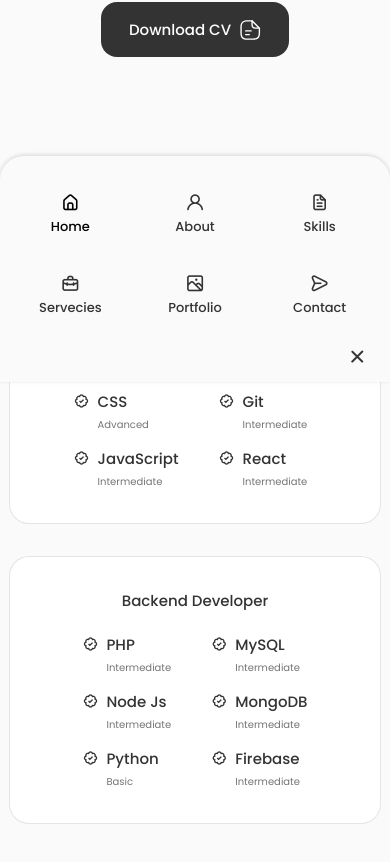
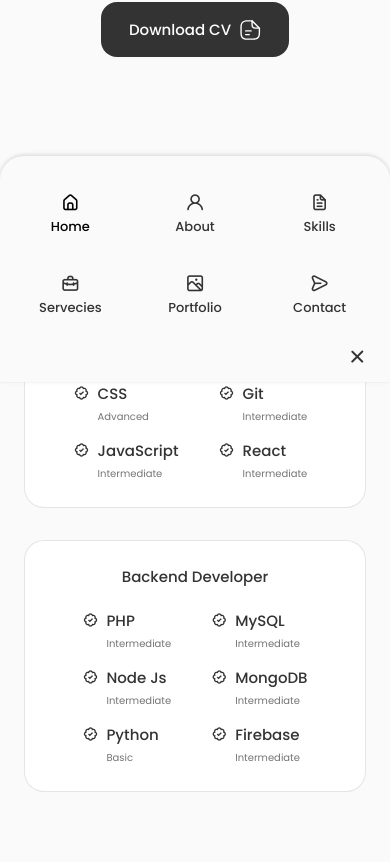
Before and after one commit to Mohamed-Aziz-Mhadhbi/mohamed-aziz-mhadhbi.github.io, a React (Create React App) app: page / in a window 390 px wide. Shown: the part 1306-2168 px from the top of the page. Built offline with nearby package versions, Linux system fonts and the light colour scheme.

Commit message:
skills__content

```diff
--- a/src/components/skills/skills.css
+++ b/src/components/skills/skills.css
@@ -64,6 +64,10 @@
    .skills__container {
     grid-template-columns: 1fr;
    }
+
+   .skills__content {
+    padding: 1.5rem;
+   }
   }
 
   /* For small devices */
```
